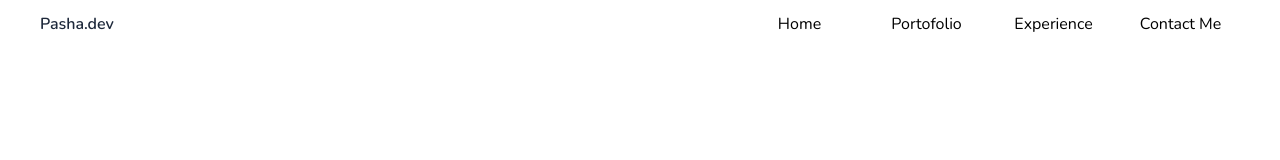
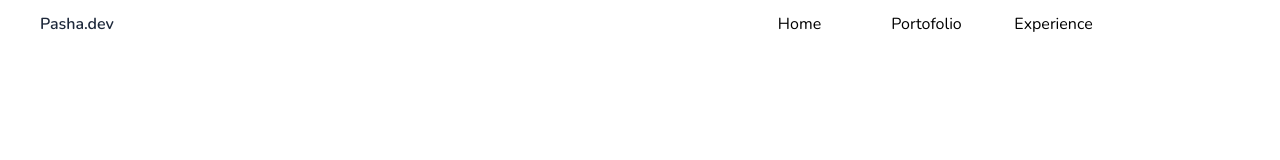
Before and after one commit to PashaAkbar/pasha-dev, a React (Vite) app: page / in a window 1280 px wide. Shown: the top 160 px of the page. Built offline with nearby package versions, Linux system fonts and the light colour scheme.

Commit message:
delete contact me

```diff
--- a/src/components/Navbar.jsx
+++ b/src/components/Navbar.jsx
@@ -4,7 +4,6 @@ const navItems = [
   { name: 'Home', to: 'home' },
   { name: 'Portofolio', to: 'portofolio' },
   { name: 'Experience', to: 'experience' },
-  { name: 'Contact Me', to: 'contact' },
 ]
 
 const NavBar = () => {
```
